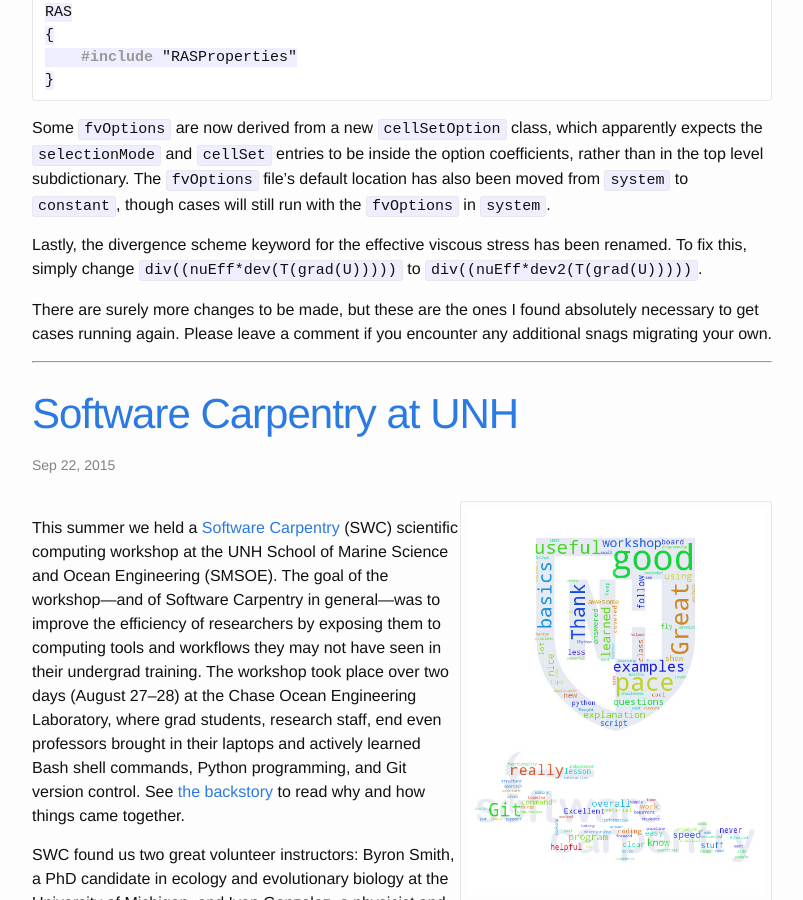
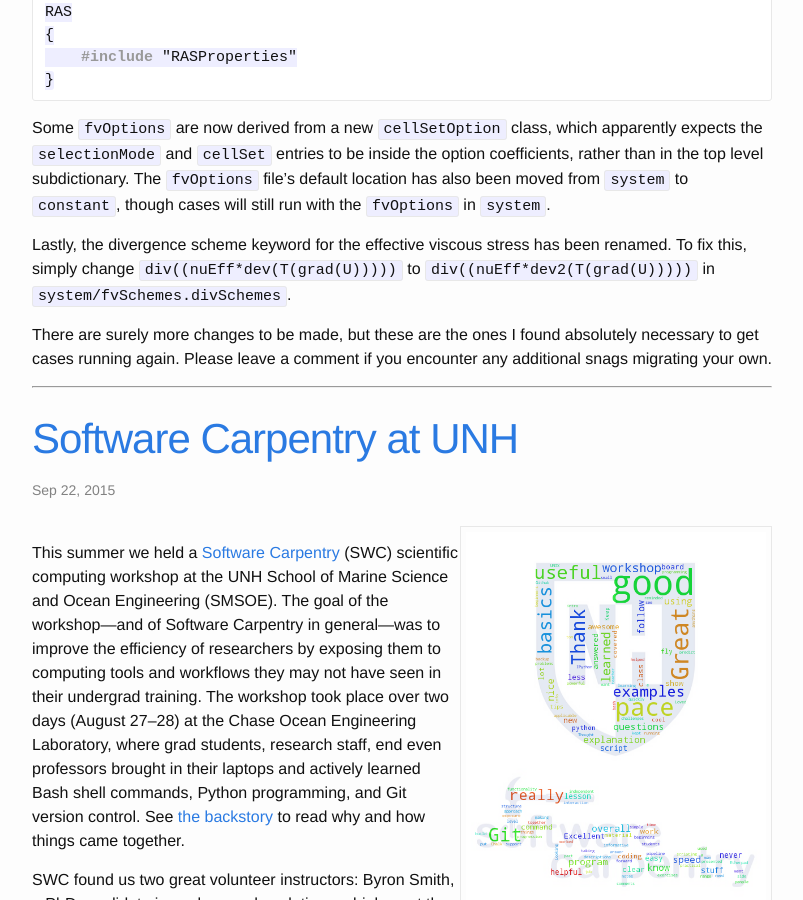
Before and after one commit to petebachant/petebachant.github.io, a Jekyll site: the page built from index.html, in a window 1280 px wide and 900 px high, scrolled down 588 px. Shown: the whole window, without its empty margins (238-1041 px from the left). Built offline with Jekyll 4.4.1, drawn with Linux system fonts in a browser that asks for light colours; Markdown is read by kramdown in place of the engine named in the settings.

Commit message:
Note location of divSchemes

```diff
--- a/_posts/2015-11-30-updating-openfoam-case-files-for-30x.md
+++ b/_posts/2015-11-30-updating-openfoam-case-files-for-30x.md
@@ -30,6 +30,6 @@ RAS
 
 Some `fvOptions` are now derived from a new `cellSetOption` class, which apparently expects the `selectionMode` and `cellSet` entries to be inside the option coefficients, rather than in the top level subdictionary. The `fvOptions` file's default location has also been moved from `system` to `constant`, though cases will still run with the `fvOptions` in `system`.
 
-Lastly, the divergence scheme keyword for the effective viscous stress has been renamed. To fix this, simply change `div((nuEff*dev(T(grad(U)))))` to `div((nuEff*dev2(T(grad(U)))))`.
+Lastly, the divergence scheme keyword for the effective viscous stress has been renamed. To fix this, simply change `div((nuEff*dev(T(grad(U)))))` to `div((nuEff*dev2(T(grad(U)))))` in `system/fvSchemes.divSchemes`.
 
 There are surely more changes to be made, but these are the ones I found absolutely necessary to get cases running again. Please leave a comment if you encounter any additional snags migrating your own.
```
